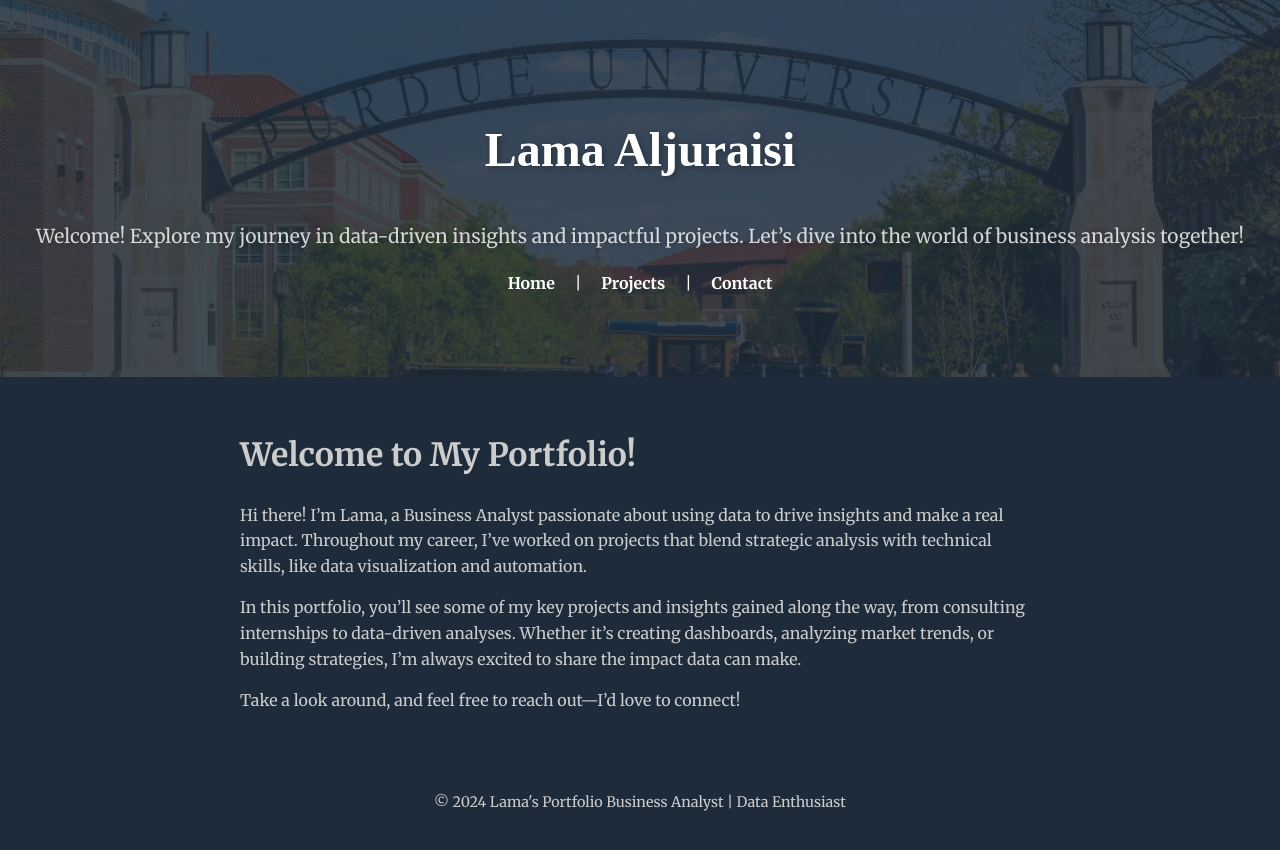
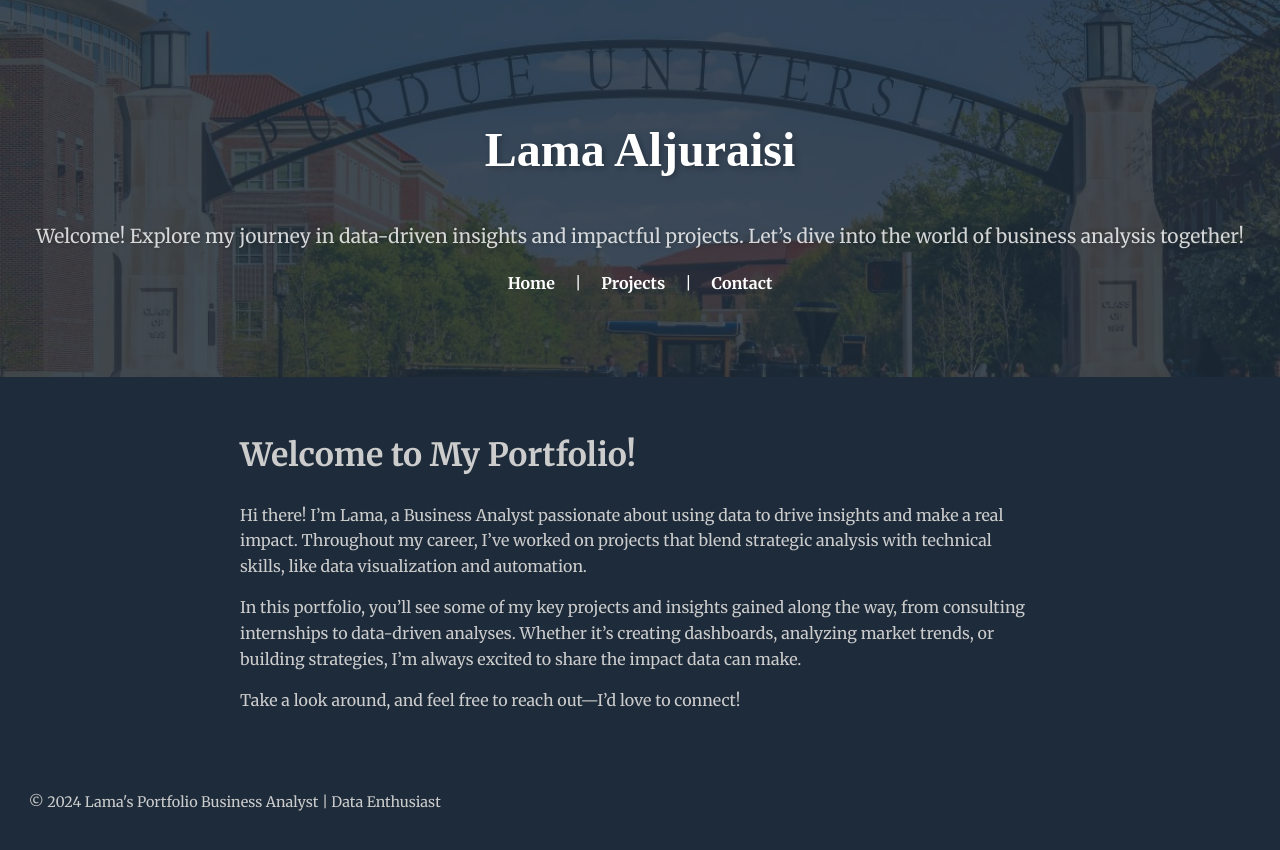
Before and after one commit to LamaJuraisi/Portfolio, a Jekyll site: the page built from index.md, in a window 1280 px wide. Shown: the top 850 px of the page. Built offline with Jekyll 4.4.1, drawn with Linux system fonts in a browser that asks for light colours; some web fonts are replaced.

Commit message:
Update main.css

```diff
--- a/assets/css/main.css
+++ b/assets/css/main.css
@@ -101,11 +101,12 @@ main {
 footer {
   background: #1D2B3A; /* Match footer to body color */
   color: #CCCCCC; /* Slightly lighter text for readability */
-  text-align: center;
+  text-align: left; /* Align text to the left */
   padding: 1em;
   margin-top: auto;
   font-size: 0.9em; /* Smaller font for footer */
   font-weight: normal; /* Remove bold */
+  padding-left: 2em; /* Add some padding to the left */
 }
 
 /* Remove underline from all links */
```
